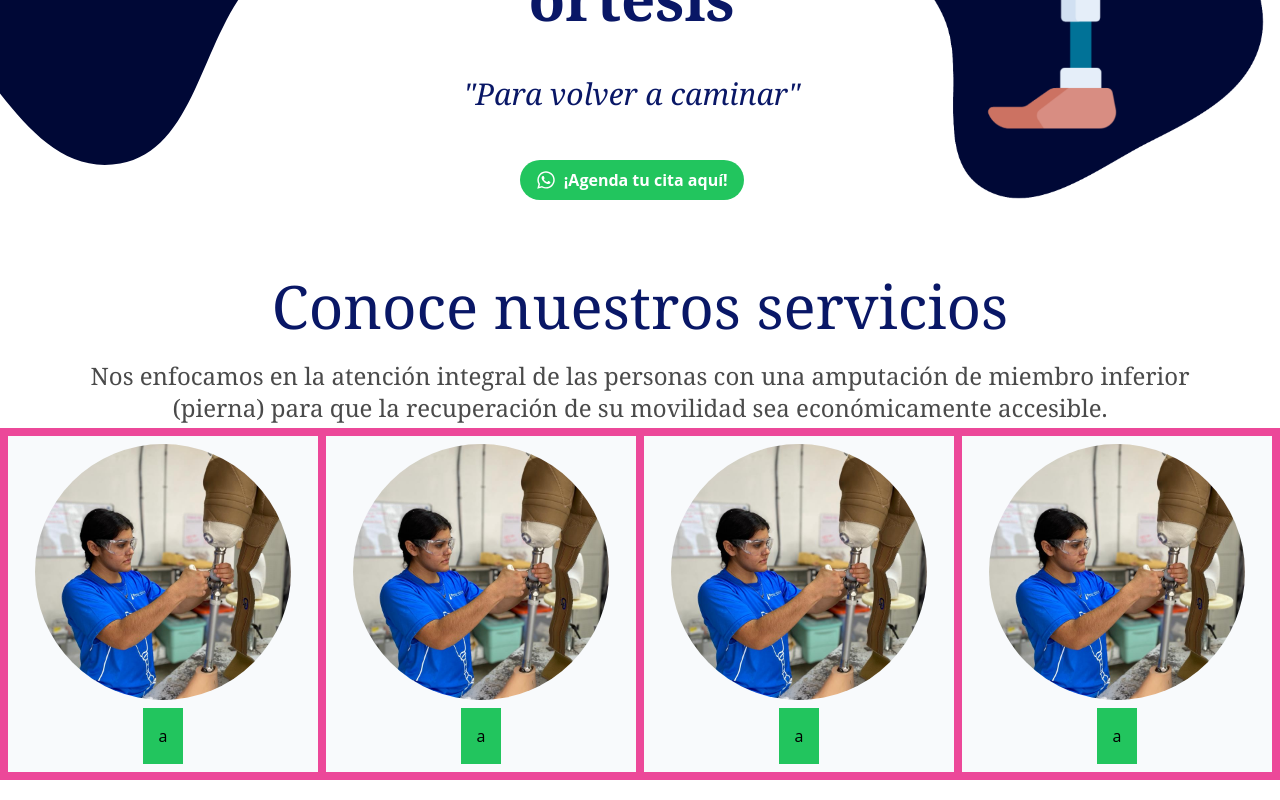
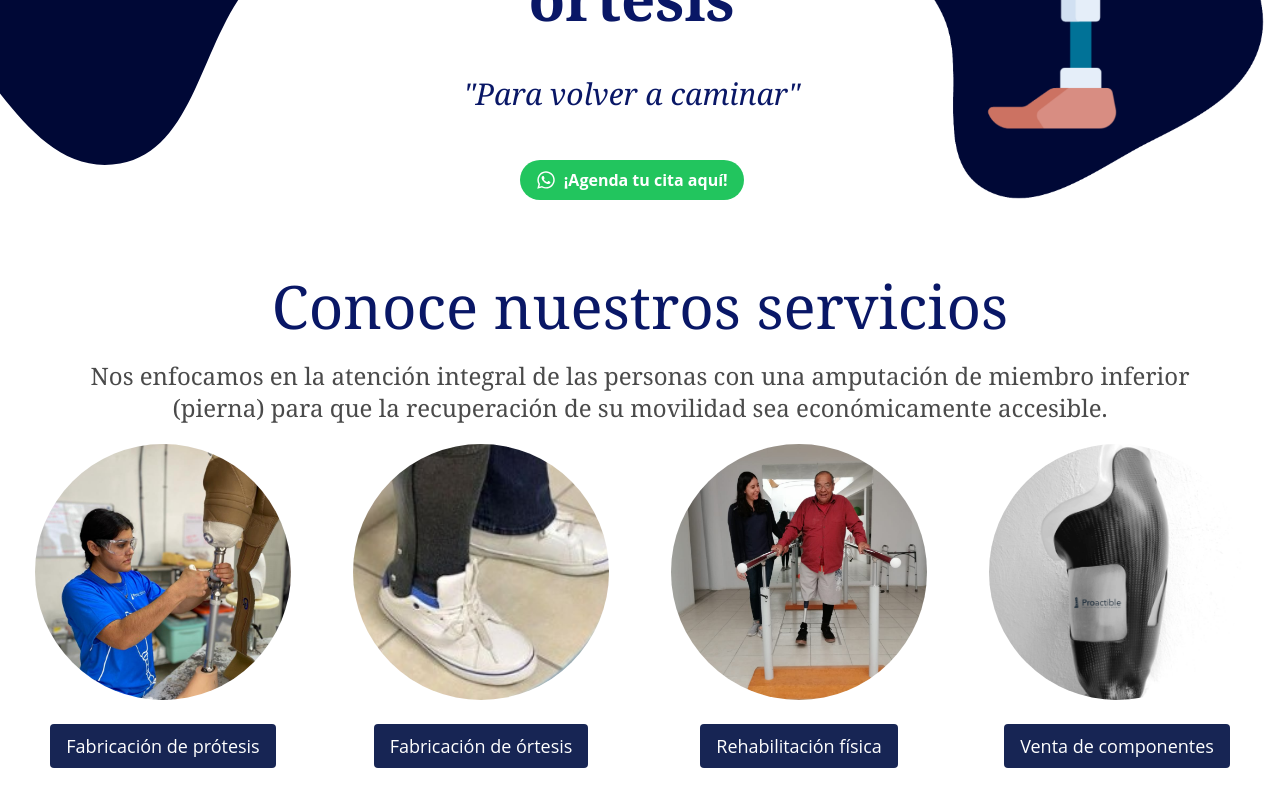
Before and after one commit to LuzPaty02/nuevaVersionProactible, a React (Vite) app in the folder proactibleNewVersion/: page / in a window 1280 px wide. Shown: the part 336-1136 px from the top of the page. Built offline with nearby package versions, Linux system fonts and the light colour scheme.

Commit message:
router dom columnas imagenes texto hover effect etc

```diff
--- a/proactibleNewVersion/src/pages/Inicio/home_components/ServiceRow.jsx
+++ b/proactibleNewVersion/src/pages/Inicio/home_components/ServiceRow.jsx
@@ -1,49 +1,47 @@
 import React from "react";
-import fabricacion from "../../../assets/images/images/gallery/fabricacion.jpg";
+import { Link } from "react-router-dom";
+import protesis from "../../../assets/images/images/gallery/protesis.jpg";
+import ortesis from "../../../assets/images/images/gallery/ortesis.jpg";
+import rehabilitacion from "../../../assets/images/images/gallery/rehabilitacion.jpg";
+import ventaComponentes from "../../../assets/images/images/gallery/ventaComponentes.png";
+
+// Define mapping between text and paths
+const pathMapping = {
+  "Fabricación de prótesis": "/protesis",
+  "Fabricación de órtesis": "/ortesis",
+  "Rehabilitación física": "/rehabilitacion",
+  "Venta de componentes": "/venta-componentes",
+};
+
+// Map text to image imports
+const imageMapping = {
+  "/protesis": protesis,
+  "/ortesis": ortesis,
+  "/rehabilitacion": rehabilitacion,
+  "/venta-componentes": ventaComponentes,
+};
 
 export default function ServiceRow() {
   return (
-    <div className="bg-pink-500 grid grid-cols-1 md:grid-cols-2 lg:grid-cols-4 gap-2 p-2">
-      <div className="bg-slate-50 flex flex-col items-center justify-center p-2">
-        <div className="w-64 h-64 rounded-full overflow-hidden mb-2">
-          <img
-            src={fabricacion}
-            alt="protesis"
-            className="w-full h-full object-cover"
-          />
+    <div className="grid grid-cols-1 md:grid-cols-2 lg:grid-cols-4 gap-2 p-2">
+      {Object.entries(pathMapping).map(([text, path], index) => (
+        <div key={index} className="flex flex-col items-center justify-center p-2 group">
+          <div className="w-64 h-64 rounded-full overflow-hidden mb-2 transition-transform duration-300 transform group-hover:scale-105">
+            <img
+              src={imageMapping[path]} // Use the imageMapping to get the correct image
+              alt={text}
+              className="w-full h-full object-cover"
+            />
+          </div>
+          <div className="p-4 font-sans text-lg">
+            <Link to={path}>
+              <button className="bg-blue-950 text-white px-4 py-2 rounded transition-transform duration-300 transform group-hover:scale-105 focus:outline-none hover:bg-blue-600 active:bg-blue-700">
+                {text}
+              </button>
+            </Link>
+          </div>
         </div>
-        <div className="bg-green-500 p-4">a</div>
-      </div>
-      <div className="bg-slate-50 flex flex-col items-center justify-center p-2">
-        <div className="w-64 h-64 rounded-full overflow-hidden mb-2">
-          <img
-            src={fabricacion}
-            alt="protesis"
-            className="w-full h-full object-cover"
-          />
-        </div>
-        <div className="bg-green-500 p-4">a</div>
-      </div>
-      <div className="bg-slate-50 flex flex-col items-center justify-center p-2">
-        <div className="w-64 h-64 rounded-full overflow-hidden mb-2">
-          <img
-            src={fabricacion}
-            alt="protesis"
-            className="w-full h-full object-cover"
-          />
-        </div>
-        <div className="bg-green-500 p-4">a</div>
-      </div>
-      <div className="bg-slate-50 flex flex-col items-center justify-center p-2">
-        <div className="w-64 h-64 rounded-full overflow-hidden mb-2">
-          <img
-            src={fabricacion}
-            alt="protesis"
-            className="w-full h-full object-cover"
-          />
-        </div>
-        <div className="bg-green-500 p-4">a</div>
-      </div>
+      ))}
     </div>
   );
 }
```
Also changed, not shown: proactibleNewVersion/src/assets/images/images/gallery/protesis.jpg (added).
